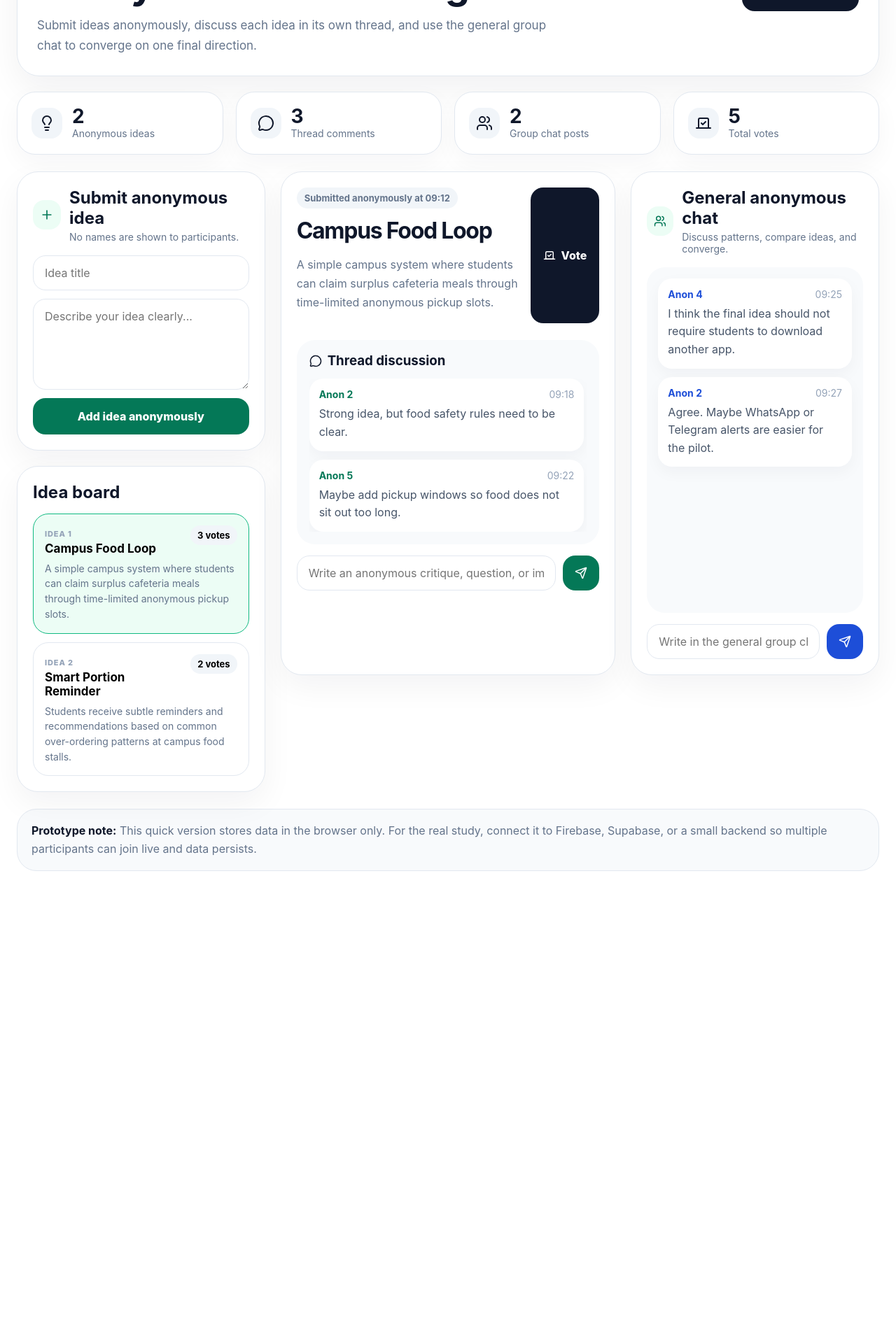
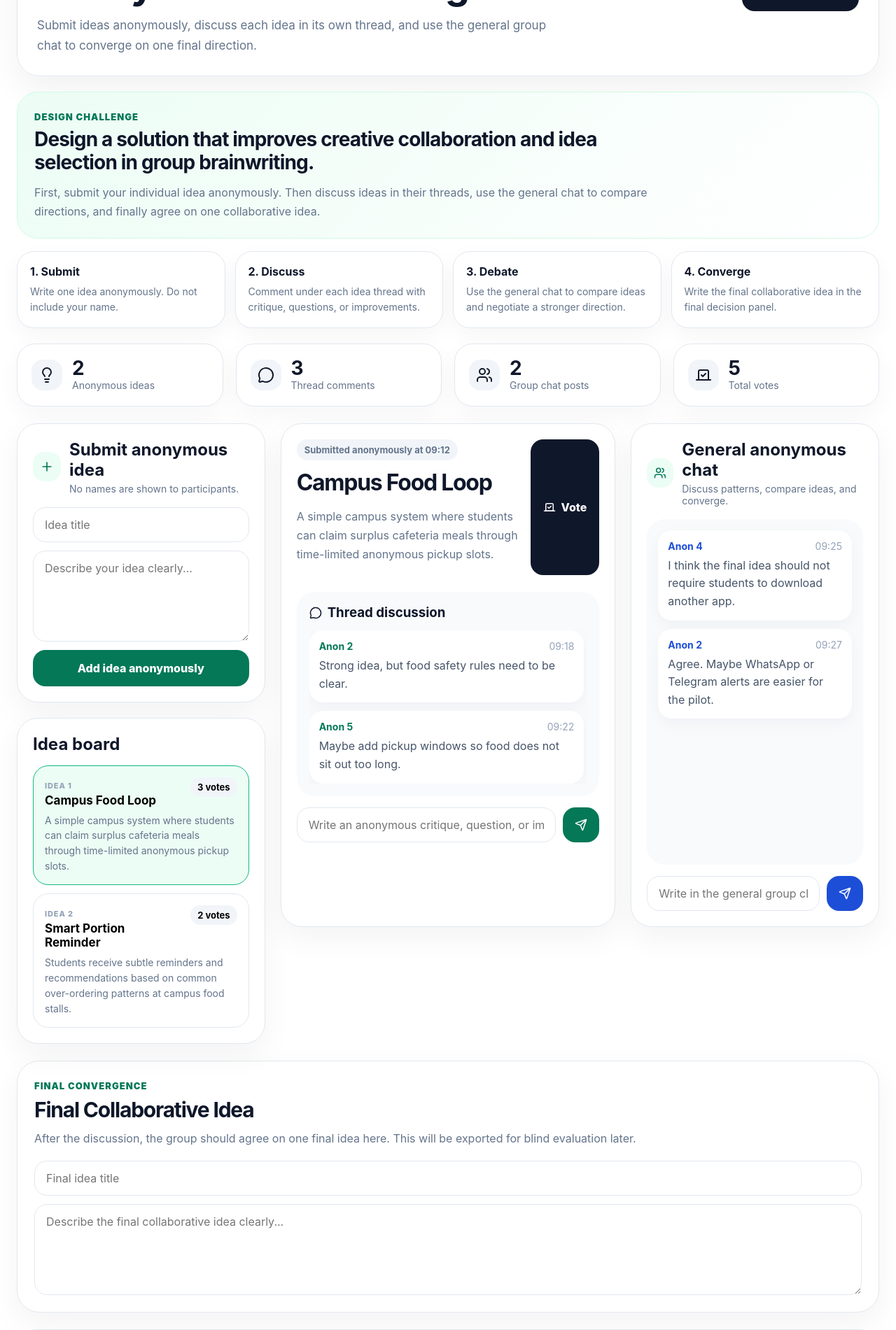
Before and after one commit to Taha-Gandhi/Multi-LLM-Brainwriting, a React (Vite) app in the folder human-condition-webapp/: page / in a window 1280 px wide. Shown: the part 160-2061 px from the top of the page at 70% size. Before the commit the page ends 1437 px from the top, so only its background shows below. Built offline with nearby package versions, Linux system fonts and the light colour scheme.

Commit message:
app updated

```diff
--- a/human-condition-webapp/src/App.jsx
+++ b/human-condition-webapp/src/App.jsx
@@ -88,6 +88,8 @@ function App() {
   const [commentDrafts, setCommentDrafts] = useState({});
   const [chatDraft, setChatDraft] = useState("");
   const [votedIdeas, setVotedIdeas] = useState({});
+  const [finalTitle, setFinalTitle] = useState("");
+  const [finalDescription, setFinalDescription] = useState("");
 
   const sortedIdeas = useMemo(() => {
     return [...ideas].sort((a, b) => b.votes - a.votes);
@@ -192,9 +194,15 @@ function App() {
   function exportSession() {
     const sessionData = {
       condition: "Human Anonymous Brainwriting",
+      designChallenge:
+        "Design a solution that improves creative collaboration and idea selection in group brainwriting.",
       exportedAt: new Date().toISOString(),
       ideas,
       generalChat: chat,
+      finalCollaborativeIdea: {
+        title: finalTitle,
+        description: finalDescription,
+      },
     };
 
     const blob = new Blob([JSON.stringify(sessionData, null, 2)], {
@@ -232,6 +240,43 @@ function App() {
           <Download size={18} />
           Export JSON
         </button>
+      </section>
+
+      <section className="challenge-box">
+        <div>
+          <span>Design Challenge</span>
+          <h2>
+            Design a solution that improves creative collaboration and idea selection
+            in group brainwriting.
+          </h2>
+          <p>
+            First, submit your individual idea anonymously. Then discuss ideas in
+            their threads, use the general chat to compare directions, and finally
+            agree on one collaborative idea.
+          </p>
+        </div>
+      </section>
+
+      <section className="instructions-grid">
+        <div>
+          <strong>1. Submit</strong>
+          <p>Write one idea anonymously. Do not include your name.</p>
+        </div>
+
+        <div>
+          <strong>2. Discuss</strong>
+          <p>Comment under each idea thread with critique, questions, or improvements.</p>
+        </div>
+
+        <div>
+          <strong>3. Debate</strong>
+          <p>Use the general chat to compare ideas and negotiate a stronger direction.</p>
+        </div>
+
+        <div>
+          <strong>4. Converge</strong>
+          <p>Write the final collaborative idea in the final decision panel.</p>
+        </div>
       </section>
 
       <section className="stats-grid">
@@ -448,6 +493,34 @@ function App() {
         </aside>
       </section>
 
+      <section className="final-panel">
+        <div className="final-panel-header">
+          <div>
+            <span>Final Convergence</span>
+            <h2>Final Collaborative Idea</h2>
+            <p>
+              After the discussion, the group should agree on one final idea here.
+              This will be exported for blind evaluation later.
+            </p>
+          </div>
+        </div>
+
+        <div className="final-form">
+          <input
+            value={finalTitle}
+            onChange={(e) => setFinalTitle(e.target.value)}
+            placeholder="Final idea title"
+          />
+
+          <textarea
+            value={finalDescription}
+            onChange={(e) => setFinalDescription(e.target.value)}
+            placeholder="Describe the final collaborative idea clearly..."
+            rows="5"
+          />
+        </div>
+      </section>
+
       <section className="prototype-note">
         <strong>Prototype note:</strong> This quick version stores data in the
         browser only. For the real study, connect it to Firebase, Supabase, or a
--- a/human-condition-webapp/src/index.css
+++ b/human-condition-webapp/src/index.css
@@ -477,3 +477,104 @@ textarea:focus {
     padding: 14px;
   }
 }
+
+.challenge-box {
+  margin-top: 22px;
+  border: 1px solid #d1fae5;
+  background: linear-gradient(135deg, #ecfdf5, #ffffff);
+  border-radius: 30px;
+  padding: 24px;
+}
+
+.challenge-box span,
+.final-panel span {
+  display: inline-block;
+  color: #047857;
+  font-weight: 900;
+  font-size: 13px;
+  text-transform: uppercase;
+  letter-spacing: 0.08em;
+  margin-bottom: 8px;
+}
+
+.challenge-box h2 {
+  margin: 0;
+  max-width: 900px;
+  font-size: 28px;
+  line-height: 1.2;
+  letter-spacing: -0.03em;
+}
+
+.challenge-box p {
+  max-width: 900px;
+  margin: 12px 0 0;
+  color: #64748b;
+  line-height: 1.7;
+}
+
+.instructions-grid {
+  margin-top: 18px;
+  display: grid;
+  grid-template-columns: repeat(4, 1fr);
+  gap: 14px;
+}
+
+.instructions-grid div {
+  border: 1px solid #e2e8f0;
+  background: #ffffff;
+  border-radius: 24px;
+  padding: 18px;
+  box-shadow: 0 10px 30px rgba(15, 23, 42, 0.04);
+}
+
+.instructions-grid strong {
+  display: block;
+  margin-bottom: 8px;
+  color: #0f172a;
+}
+
+.instructions-grid p {
+  margin: 0;
+  color: #64748b;
+  line-height: 1.55;
+  font-size: 14px;
+}
+
+.final-panel {
+  margin-top: 24px;
+  border: 1px solid #e2e8f0;
+  background: #ffffff;
+  border-radius: 32px;
+  padding: 24px;
+  box-shadow: 0 16px 45px rgba(15, 23, 42, 0.05);
+}
+
+.final-panel-header h2 {
+  margin: 0;
+  font-size: 30px;
+  letter-spacing: -0.04em;
+}
+
+.final-panel-header p {
+  margin: 10px 0 0;
+  color: #64748b;
+  line-height: 1.7;
+}
+
+.final-form {
+  margin-top: 18px;
+  display: grid;
+  gap: 12px;
+}
+
+@media (max-width: 900px) {
+  .instructions-grid {
+    grid-template-columns: 1fr 1fr;
+  }
+}
+
+@media (max-width: 520px) {
+  .instructions-grid {
+    grid-template-columns: 1fr;
+  }
+}
```
